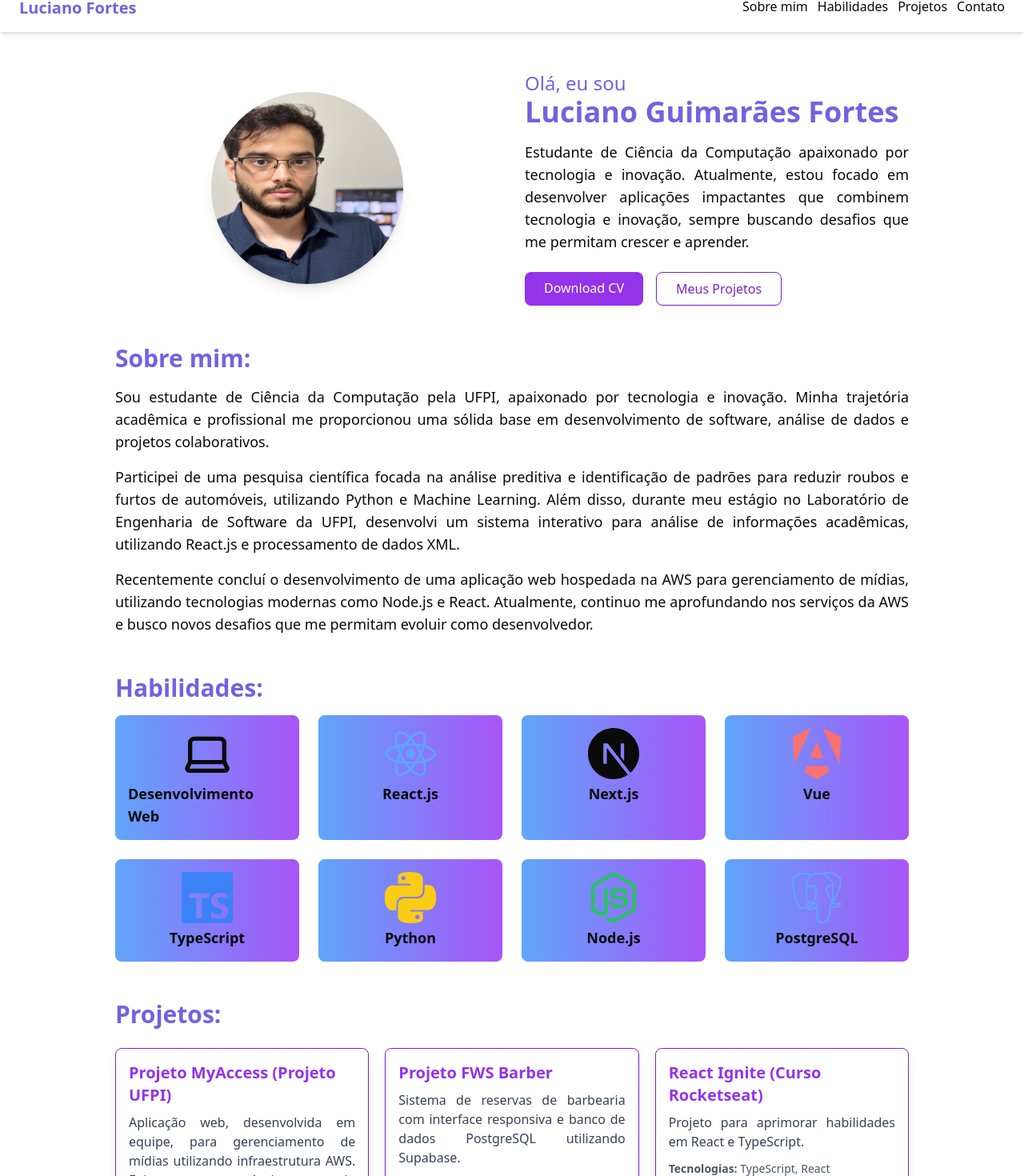
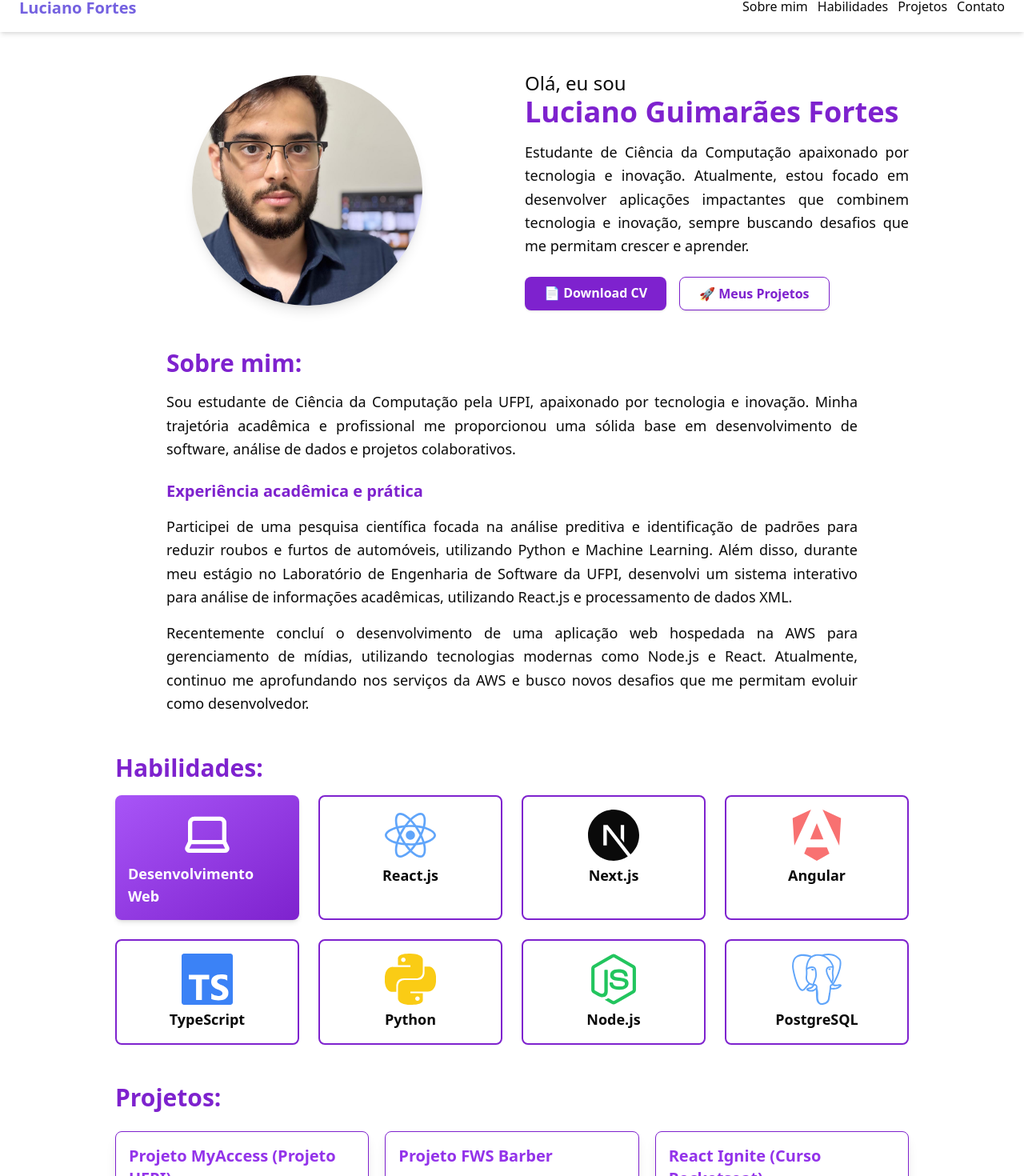
Before and after one commit to LUCIANOGFORTES02/Portfolio, a React app: page / in a window 1280 px wide. Shown: the part 20-1490 px from the top of the page at 80% size. Built offline with nearby package versions, Linux system fonts and the light colour scheme; the HTML template or start-up script is replaced by a standard one.

Commit message:
Style: improving responsiveness

```diff
--- a/src/sections/AboutMe.tsx
+++ b/src/sections/AboutMe.tsx
@@ -5,19 +5,19 @@
 
 export default function AboutMe() {
   return (
-    <section id='about' className='mt-12 px-4' >
+    <section id='about' className='mt-12 px-4  max-w-4xl mx-auto' >
         <div >
             {/* Descrição */}
-            <h1 className='text-3xl text-secondary  font-bold'>Sobre mim:</h1>
-            <p className='text-justify mt-4 text-lg'>
+            <h1 className='text-3xl  text-purple-700  font-bold'>Sobre mim:</h1>
+            <p className='text-justify mt-4 leading-relaxed text-lg'>
                 Sou estudante de Ciência da Computação pela UFPI, apaixonado por tecnologia e inovação. Minha trajetória acadêmica e profissional me proporcionou uma sólida base em desenvolvimento de software, análise de dados e projetos colaborativos.
             </p>
             {/* Experiência */}
-
-            <p className='text-justify mt-4 text-lg'>
+            <h2 className='text-xl font-semibold text-purple-700 mt-6 mb-2'>Experiência acadêmica e prática</h2>
+            <p className='text-justify mt-4 leading-relaxed text-lg'>
                 Participei de uma pesquisa científica focada na análise preditiva e identificação de padrões para reduzir roubos e furtos de automóveis, utilizando Python e Machine Learning. Além disso, durante meu estágio no Laboratório de Engenharia de Software da UFPI, desenvolvi um sistema interativo para análise de informações acadêmicas, utilizando React.js e processamento de dados XML.
             </p>
-            <p className='text-justify mt-4 text-lg'>
+            <p className='text-justify leading-relaxed mt-4 text-lg'>
             Recentemente concluí o desenvolvimento de uma aplicação web hospedada na AWS para gerenciamento de mídias, utilizando tecnologias modernas como Node.js e React.
             Atualmente, continuo me aprofundando nos serviços da AWS e busco novos desafios que me permitam evoluir como desenvolvedor.
            </p>
--- a/src/sections/Home.tsx
+++ b/src/sections/Home.tsx
@@ -8,19 +8,19 @@ export default function Home() {
         <img
           src="/ImageProfile3.jpeg"
           alt="Luciano Fortes"
-          className="rounded-full w-60 h-60 shadow-lg"
+          className="rounded-full w-48 h-48 md:w-60 md:h-60 lg:w-72 lg:h-72 shadow-lg object-cover"
         />
         </div>
 
       {/* Texto */}
       <div className="flex flex-1 flex-col justify-center md:text-left ">
-        <h1 className="text-2xl text-secondary ">
+        <h1 className="text-2xl text-foreground-secondary">
           Olá, eu sou
         </h1>
-        <h2 className="text-4xl font-bold  text-secondary ">
+        <h2 className="text-4xl font-bold  text-purple-700 ">
           Luciano Guimarães Fortes
         </h2>
-        <p className="text-justify  mt-4 text-lg ">
+        <p className="text-justify  mt-4 text-lg leading-relaxed text-foreground ">
         Estudante de Ciência da Computação apaixonado por tecnologia e inovação. Atualmente, estou focado em desenvolver aplicações impactantes que combinem tecnologia e inovação, sempre buscando desafios que me permitam crescer e aprender.
 
 
@@ -29,15 +29,15 @@ export default function Home() {
           <a
             href="/Currículo_Luciano_Guimarães_Fortes.pdf"
             download
-            className="bg-purple-600 text-white py-2 px-6 rounded-lg shadow hover:bg-purple-500 transition-all duration-300"
+            className="bg-purple-700 text-white py-2 px-6 rounded-lg shadow hover:bg-purple-600 transition-all duration-300 font-semibold"
           >
-            Download CV
+            📄 Download CV
           </a>
           <a
             href="#projects"
-            className="border border-purple-700 text-purple-700 py-2 px-6 rounded-lg shadow hover:bg-purple-700 hover:text-white transition-all duration-300"
+            className="border border-purple-700 text-purple-700 py-2 px-6 rounded-lg shadow hover:bg-purple-700 hover:text-white transition-all duration-300 font-semibold"
           >
-            Meus Projetos
+             🚀 Meus Projetos
           </a>
         </div>
       </div>
--- a/src/sections/Projects.tsx
+++ b/src/sections/Projects.tsx
@@ -13,7 +13,7 @@ export default function Projects() {
     },
     {
       title: "Projeto FWS Barber",
-      description: "Sistema de reservas de barbearia com interface responsiva e banco de dados PostgreSQL utilizando Supabase.",
+      description: "Sistema de reservas de barbearia com interface responsiva e banco de dados PostgreSQL utilizando Supabase. UI desenvolvida para mobile",
       technologies: ["Next.js", "TypeScript", "Tailwind CSS", "Prisma", "PostgreSQL"],
       repo: "https://github.com/LUCIANOGFORTES02/FWS-Barber",
       live: "https://fws-barber-sigma.vercel.app",
@@ -53,7 +53,7 @@ export default function Projects() {
 
   return (
     <section id="projects" className='mt-12 px-4'>
-        <h1 className='text-3xl text-secondary font-bold mb-6' >
+        <h1 className='text-3xl text-purple-700 font-bold mb-6' >
           Projetos:
         </h1>
         <div className='grid grid-cols-1 md:grid-cols-2 lg:grid-cols-3 gap-5'>
--- a/src/sections/Skills.tsx
+++ b/src/sections/Skills.tsx
@@ -7,45 +7,45 @@ import { SiTypescript, SiPostgresql, SiPython, SiAngular,SiNextdotjs } from "rea
 export default function Skills() {
   return (
     <section id='skills' className='mt-12 px-4'>
-      <h1 className='text-3xl text-secondary font-bold'>Habilidades:</h1>
+      <h1 className='text-3xl text-purple-700 font-bold'>Habilidades:</h1>
 
       {/* Habilidades */}
       <div className='grid grid-cols-2 sm:grid-cols-2 md:grid-cols-4 gap-6 h-auto mt-4'>
 
-        <div className='flex flex-col items-center rounded-lg px-4 py-4  bg-gradient-to-r from-blue-400 to-purple-500 '>
+        <div className='flex flex-col items-center rounded-lg px-4 py-4 bg-gradient-to-br from-purple-500 to-purple-700 text-white shadow-md'>
           <Laptop className="w-16 h-16 mb-1" />
           <p className="text-base md:text-lg  font-bold">Desenvolvimento Web</p>
         </div>
 
-        <div className='flex flex-col items-center bg-blueDark rounded-lg px-4 py-4 bg-gradient-to-r from-blue-400 to-purple-500'>
+        <div className='flex flex-col items-center border-2 border-purple-700 rounded-lg px-4 py-4 bg-white'>
           <FaReact className="w-16 h-16 mb-1 text-blue-400" />
           <p className="text-base md:text-lg font-bold">React.js</p>
         </div>
-        <div className='flex flex-col items-center bg-blueDark rounded-lg px-4 py-4 bg-gradient-to-r from-blue-400 to-purple-500'>
+        <div className='flex flex-col items-center border-2 border-purple-700 rounded-lg px-4 py-4 bg-white'>
           <SiNextdotjs className="w-16 h-16 mb-1 " />
           <p className="text-base md:text-lg  font-bold">Next.js</p>
         </div>
-        <div className='flex flex-col items-center bg-blueDark rounded-lg px-4 py-4 bg-gradient-to-r from-blue-400 to-purple-500'>
+        <div className='flex flex-col items-center border-2 border-purple-700 rounded-lg px-4 py-4 bg-white'>
           <SiAngular className="w-16 h-16 mb-1 text-red-400" />
-          <p className="text-base md:text-lg font-bold">Vue</p>
+          <p className="text-base md:text-lg font-bold">Angular</p>
         </div>
 
-        <div className='flex flex-col items-center bg-blueDark rounded-lg px-4 py-4 bg-gradient-to-r from-blue-400 to-purple-500'>
+        <div className='flex flex-col items-center border-2 border-purple-700 rounded-lg px-4 py-4 bg-white'>
           <SiTypescript className="w-16 h-16 mb-1 text-blue-500" />
           <p className="text-base md:text-lg  font-bold">TypeScript</p>
         </div>
 
-        <div className='flex flex-col items-center bg-blueDark rounded-lg px-4 py-4 bg-gradient-to-r from-blue-400 to-purple-500'>
+        <div className='flex flex-col items-center border-2 border-purple-700 rounded-lg px-4 py-4 bg-white'>
           <SiPython className="w-16 h-16 mb-1 text-yellow-400" />
           <p className="text-base md:text-lg font-bold">Python</p>
         </div>
 
-        <div className='flex flex-col items-center bg-blueDark rounded-lg px-4 py-4 bg-gradient-to-r from-blue-400 to-purple-500'>
+        <div className='flex flex-col items-center border-2 border-purple-700 rounded-lg px-4 py-4 bg-white'>
           <FaNodeJs className="w-16 h-16 mb-1 text-green-500" />
           <p className="text-base md:text-lg  font-bold">Node.js</p>
         </div>
 
-        <div className='flex flex-col items-center bg-blueDark rounded-lg px-4 py-4 bg-gradient-to-r from-blue-400 to-purple-500'>
+        <div className='flex flex-col items-center border-2 border-purple-700 rounded-lg px-4 py-4 bg-white'>
           <SiPostgresql className="w-16 h-16 mb-1 text-blue-400" />
           <p className="text-base md:text-lg font-bold">PostgreSQL</p>
         </div>
```
Also changed, not shown: 1 other file (tests, documents, lock files or other folders).
